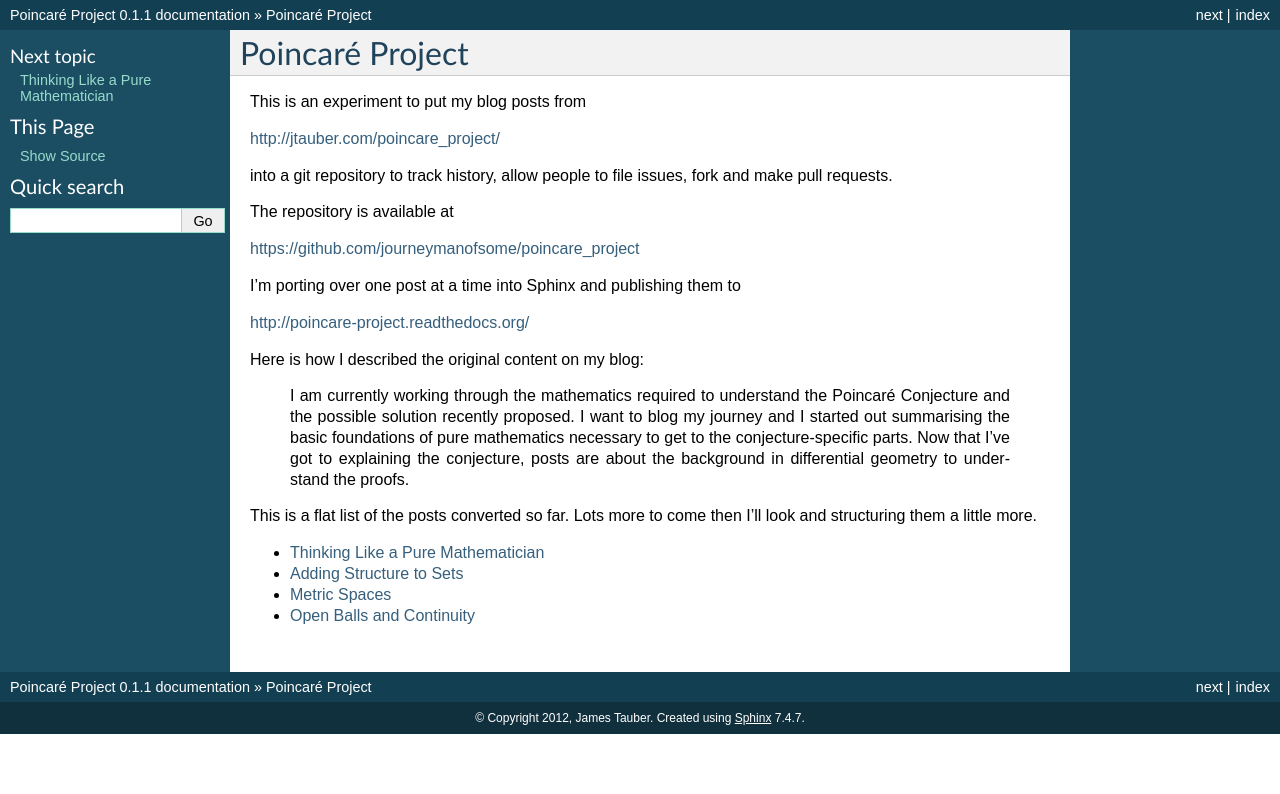
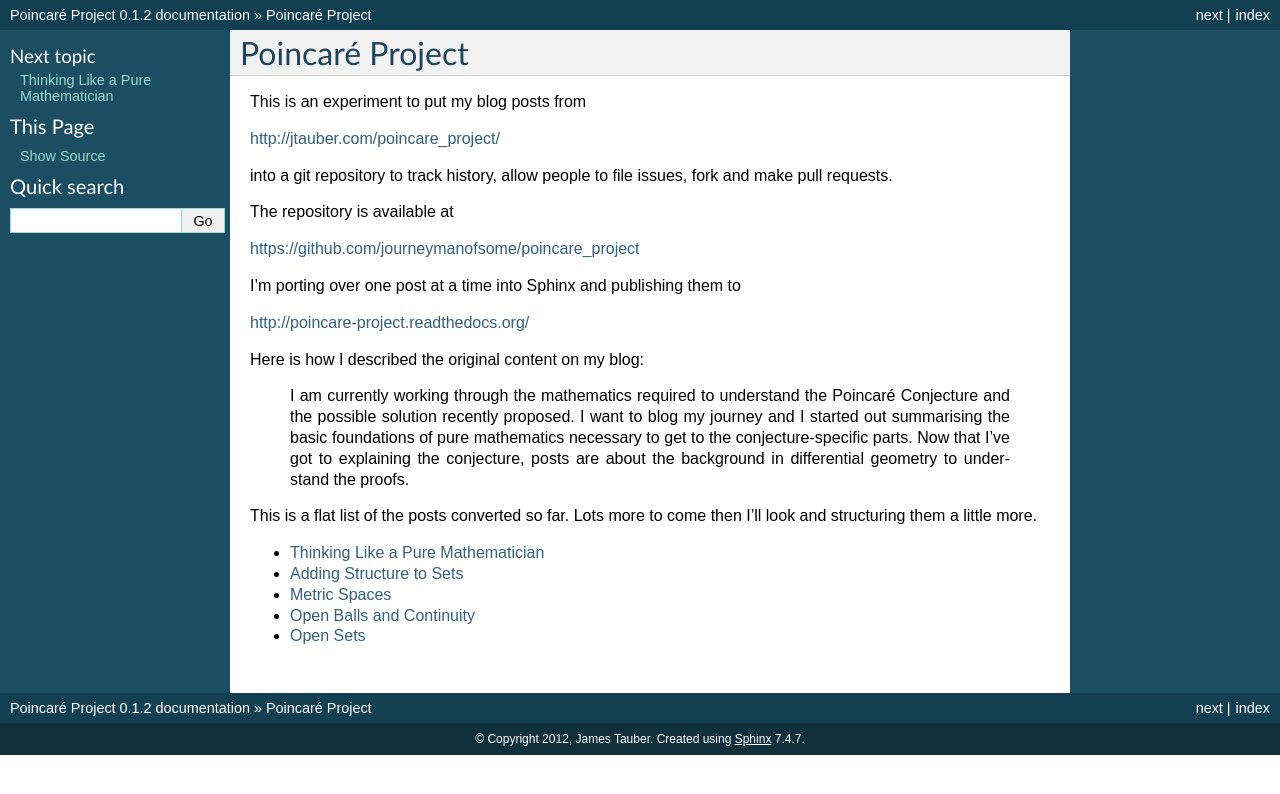
Before and after one commit to journeymanofsome/poincare_project, a Sphinx documentation site: the page built from source/index.rst, in a window 1280 px wide. Shown: the top 794 px of the page. Built offline with Sphinx 7.4.7, drawn with Linux system fonts in a browser that asks for light colours; formulas are drawn with MathJax 3.

Commit message:
fifth post

```diff
--- a/source/conf.py
+++ b/source/conf.py
@@ -50,7 +50,7 @@ copyright = u'2012, James Tauber'
 # The short X.Y version.
 version = '0.1'
 # The full version, including alpha/beta/rc tags.
-release = '0.1.1'
+release = '0.1.2'
 
 # The language for content autogenerated by Sphinx. Refer to documentation
 # for a list of supported languages.
--- a/source/index.rst
+++ b/source/index.rst
@@ -23,9 +23,10 @@ Here is how I described the original content on my blog:
 This is a flat list of the posts converted so far. Lots more to come then I'll look and structuring them a little more.
 
 .. toctree::
-   	:maxdepth: 2
+    :maxdepth: 2
 
-   	thinking_like_a_pure_mathematician
-	adding_structure_to_sets
-	metric_spaces
-	open_balls_and_continuity
+    thinking_like_a_pure_mathematician
+    adding_structure_to_sets
+    metric_spaces
+    open_balls_and_continuity
+    open_sets
```
Also changed, not shown: source/open_sets.rst (added, +29 -0 lines).
